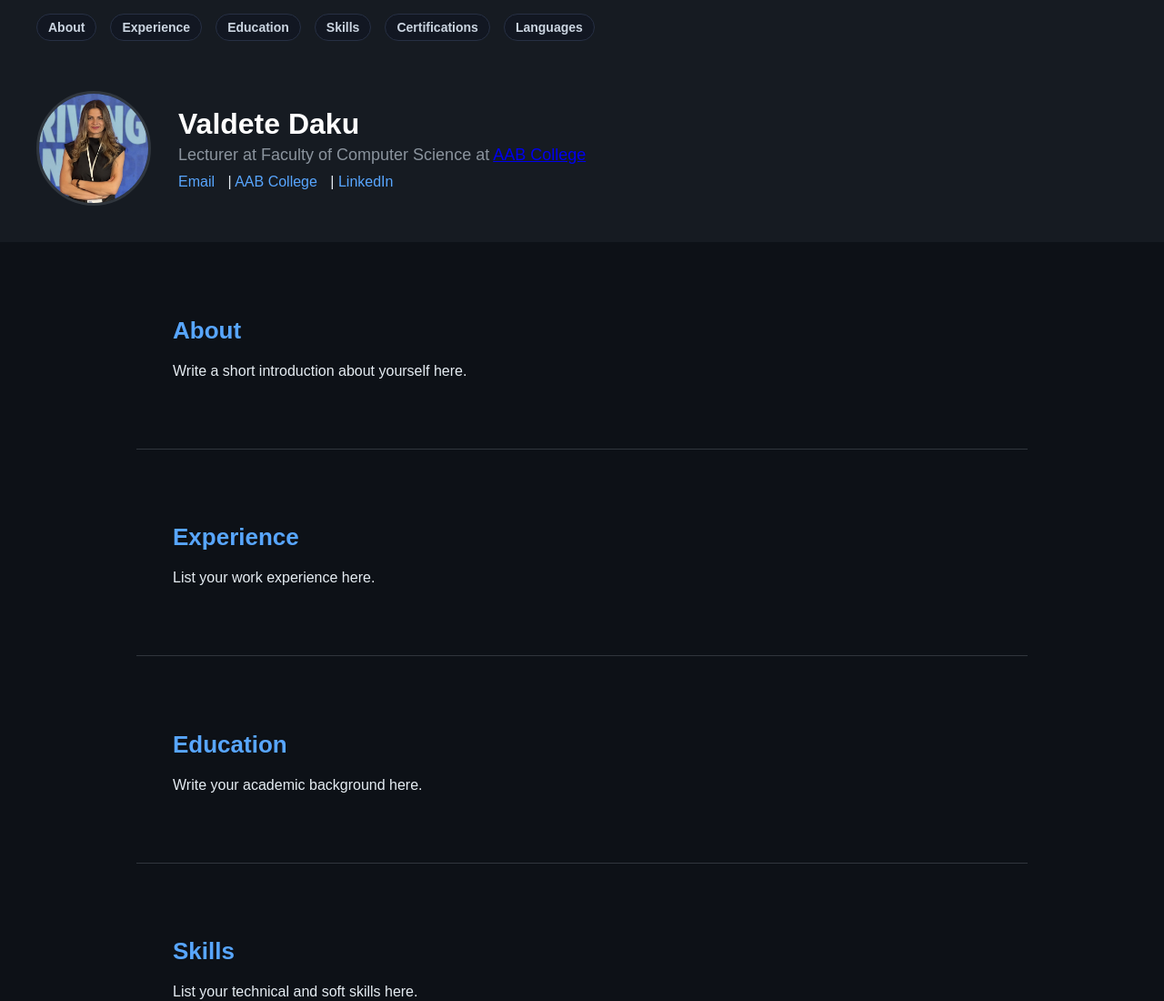
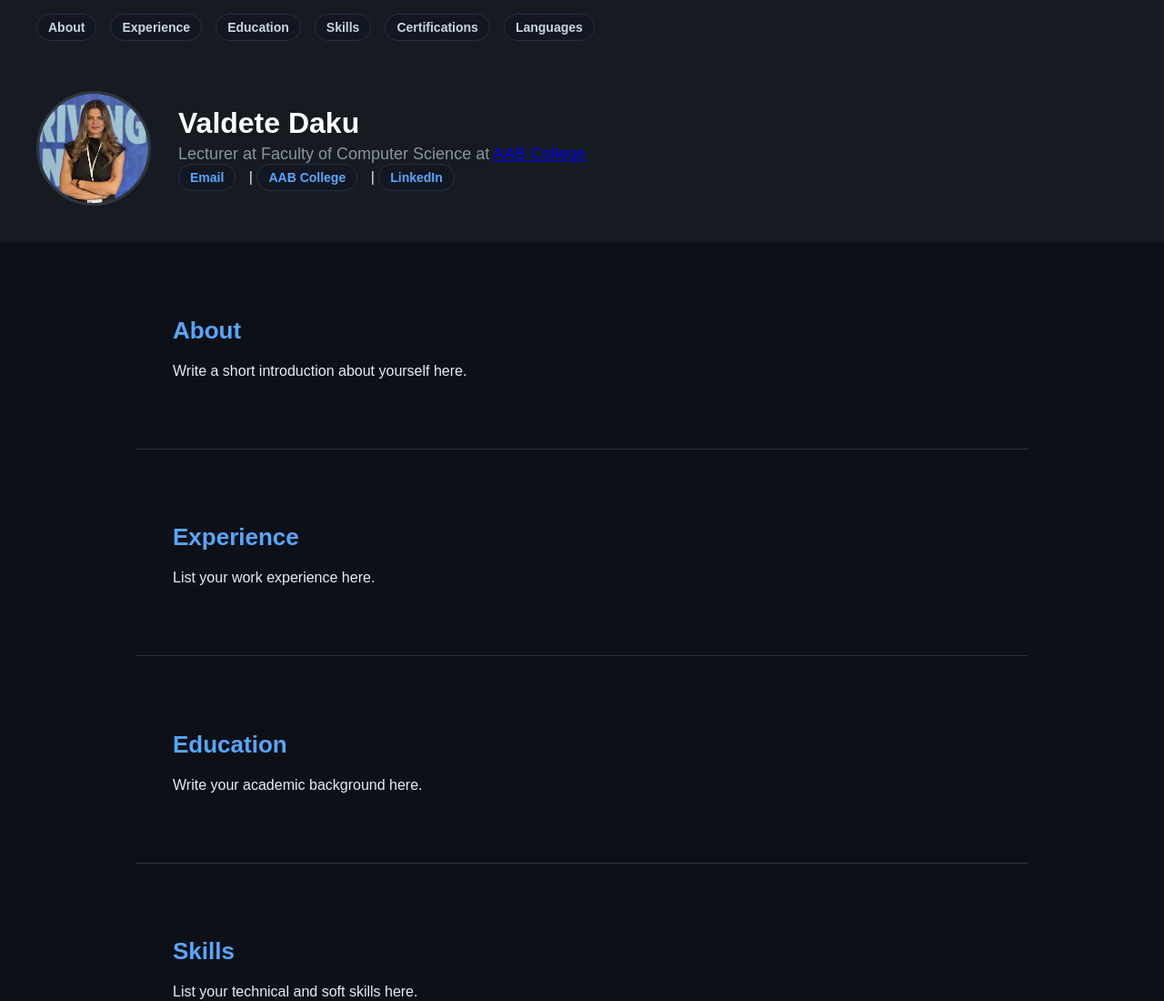
Before and after one commit to ValdeteDaku/valdetedaku.github.io, a plain HTML site: page index.html in a window 1280 px wide. Shown: the top 1100 px of the page at 91% size. Drawn offline with Linux system fonts and the light colour scheme.

Commit message:
Update index.html

```diff
--- a/index.html
+++ b/index.html
@@ -93,10 +93,25 @@
       margin-bottom: 20px;
       color: #58a6ff;
     }
-    .contact-links {
+    /*.contact-links {
       margin-top: 10px;
       font-size: 16px;
-    }
+    }*/
+    .contact-links a {
+    display: inline-flex;
+    gap: 6px;
+    align-items: center;
+    padding: 6px 12px;
+    border: 1px solid #273044;
+    border-radius: 999px;
+    background: #121722;
+    color: #cbd5e1;
+    font-size: 14px;
+    font-weight: bold;
+    text-decoration: none;
+    transition: all 0.3s;
+    margin-right: 6px; /* hapësira midis tyre */
+}
 
     .contact-links a {
       color: #58a6ff;
```
